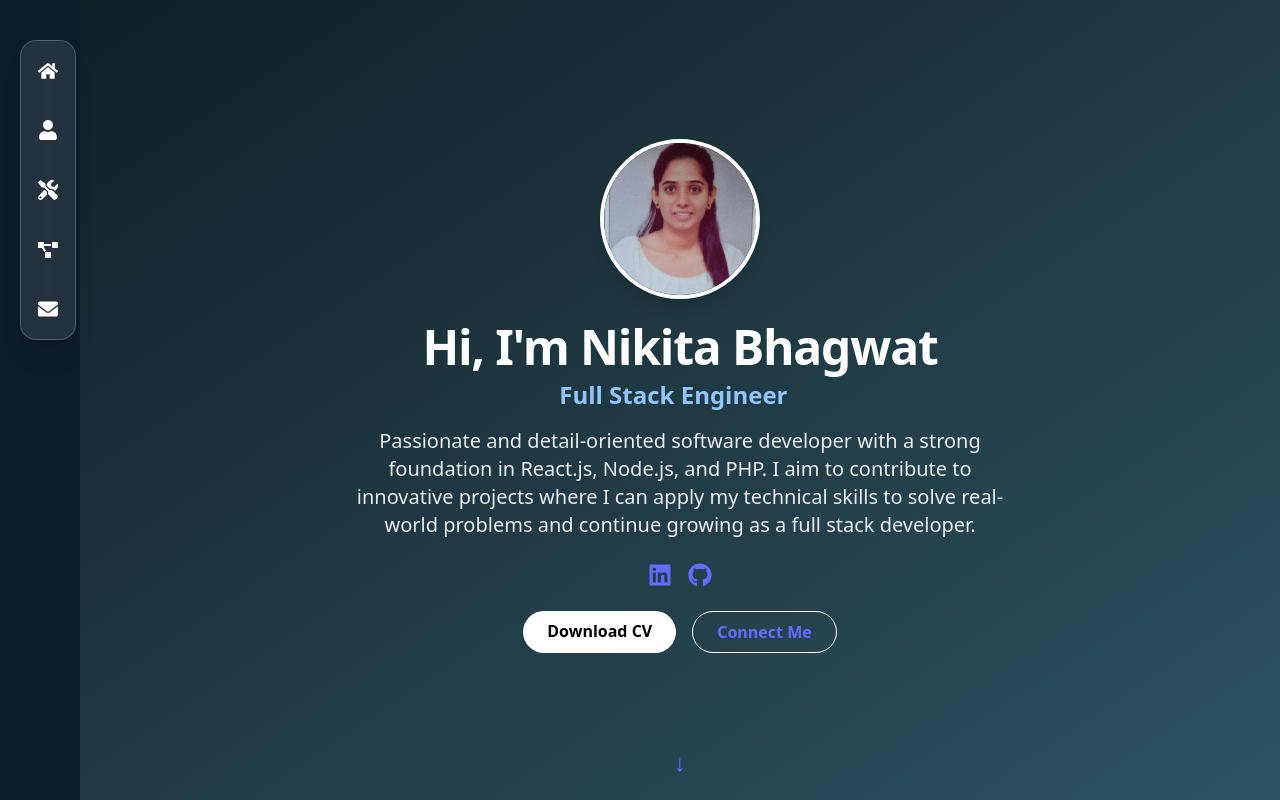
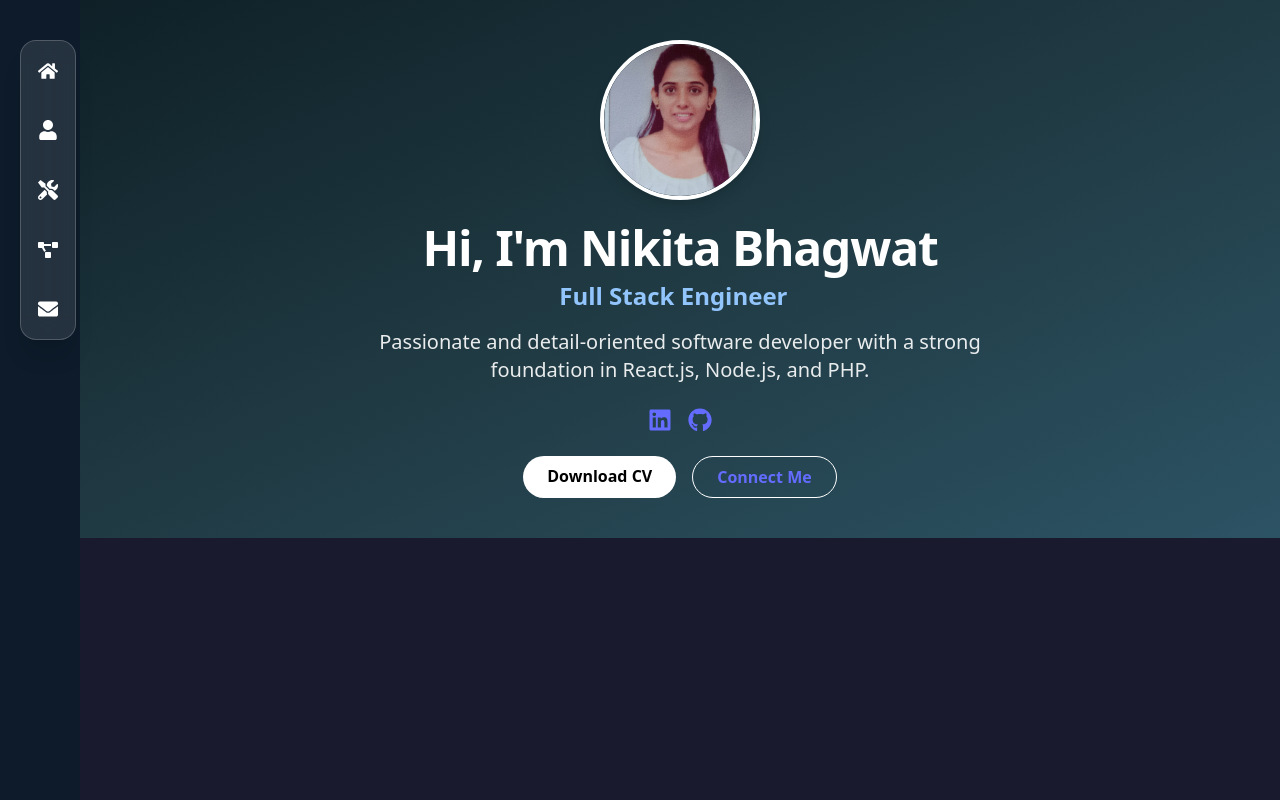
Before and after one commit to Itzmeyogesh/Nikita-Portfolio, a React (Vite) app: page / in a window 1280 px wide. Shown: the top 800 px of the page. Built offline with nearby package versions, Linux system fonts and the light colour scheme.

Commit message:
Update Home.jsx

```diff
--- a/src/components/Home.jsx
+++ b/src/components/Home.jsx
@@ -7,11 +7,9 @@ const Home = () => {
   return (
     <section
       id="home"
-      className="min-h-screen flex flex-col justify-between items-center bg-gradient-to-br from-[#0f2027] via-[#203a43] to-[#2c5364] text-white px-4 text-center overflow-hidden"
+      className="w-full px-4 py-10 bg-gradient-to-br from-[#0f2027] via-[#203a43] to-[#2c5364] text-white text-center"
     >
-      {/* Top Content Block */}
-      <div className="flex flex-col items-center flex-grow justify-center pt-10">
-        {/* Profile Image */}
+      <div className="flex flex-col items-center">
         <motion.img
           src={profilePic}
           alt="Profile"
@@ -21,14 +19,13 @@ const Home = () => {
           transition={{ duration: 1 }}
         />
 
-        {/* Heading and Role */}
         <h1 className="text-3xl md:text-5xl font-extrabold tracking-tight mb-2">
           Hi, I'm Nikita Bhagwat
         </h1>
         <p className="text-xl md:text-2xl font-semibold text-blue-300 mb-4">
           <Typewriter
             words={['Software Developer', 'Full Stack Engineer', 'React | Node | PHP']}
-            loop={true}
+            loop
             cursor
             cursorStyle="|"
             typeSpeed={70}
@@ -37,14 +34,10 @@ const Home = () => {
           />
         </p>
 
-        {/* Career Objective */}
         <p className="max-w-2xl text-lg md:text-xl text-white/90 mb-6 leading-relaxed">
           Passionate and detail-oriented software developer with a strong foundation in React.js, Node.js, and PHP.
-          I aim to contribute to innovative projects where I can apply my technical skills to solve real-world problems
-          and continue growing as a full stack developer.
         </p>
 
-        {/* Social Icons */}
         <div className="flex gap-4 mb-6">
           <a
             href="https://www.linkedin.com/in/nikita-bhagwat-15901a26b"
@@ -64,7 +57,6 @@ const Home = () => {
           </a>
         </div>
 
-        {/* Action Buttons */}
         <div className="flex gap-4 flex-wrap justify-center">
           <a
             href="/Nikita_Bhagwat_CV.pdf"
@@ -81,11 +73,6 @@ const Home = () => {
           </a>
         </div>
       </div>
-
-      {/* Bottom Scroll Arrow */}
-      <a href="#about" className="mb-4 animate-bounce text-2xl">
-        ↓
-      </a>
     </section>
   );
 };
```
